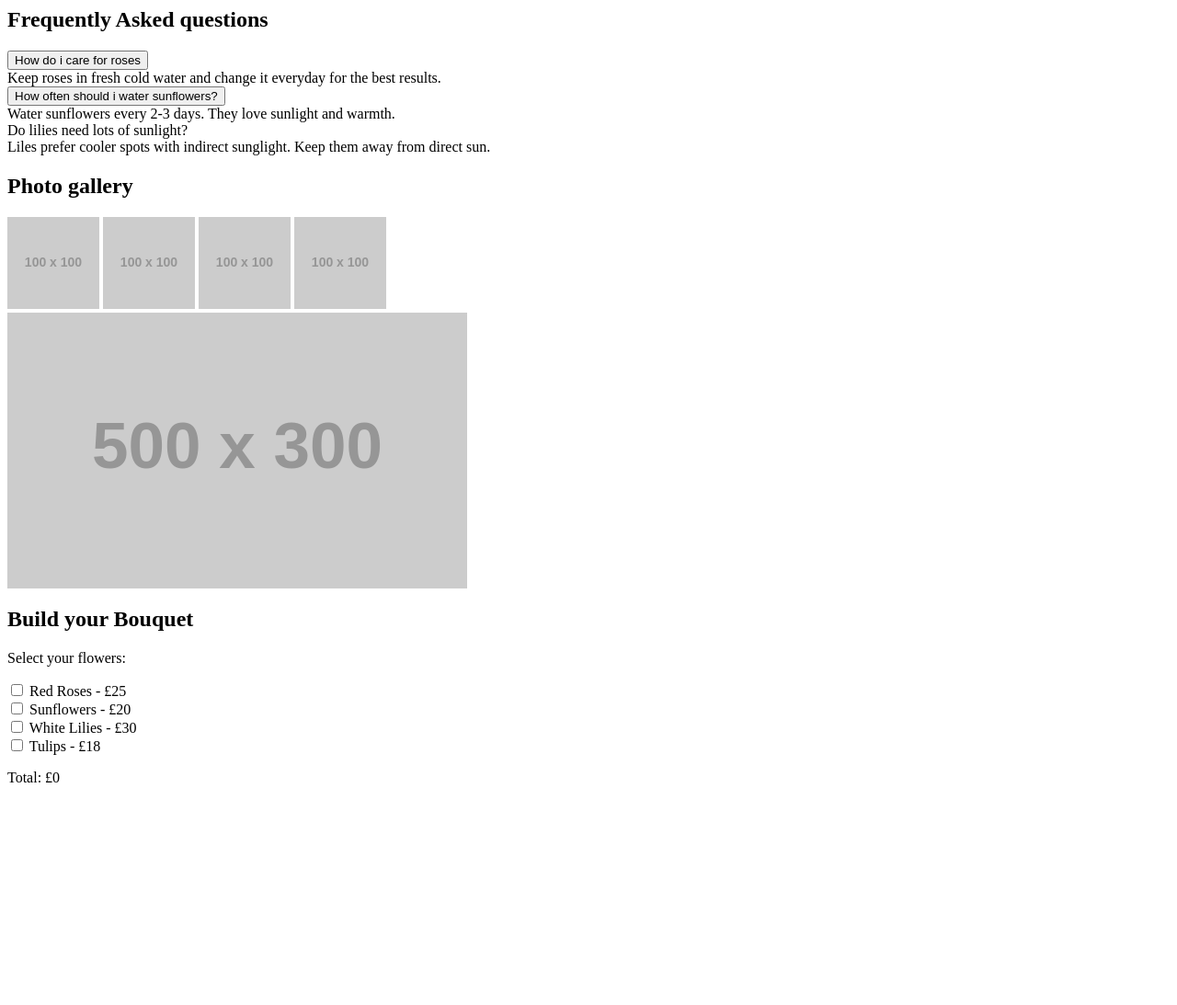
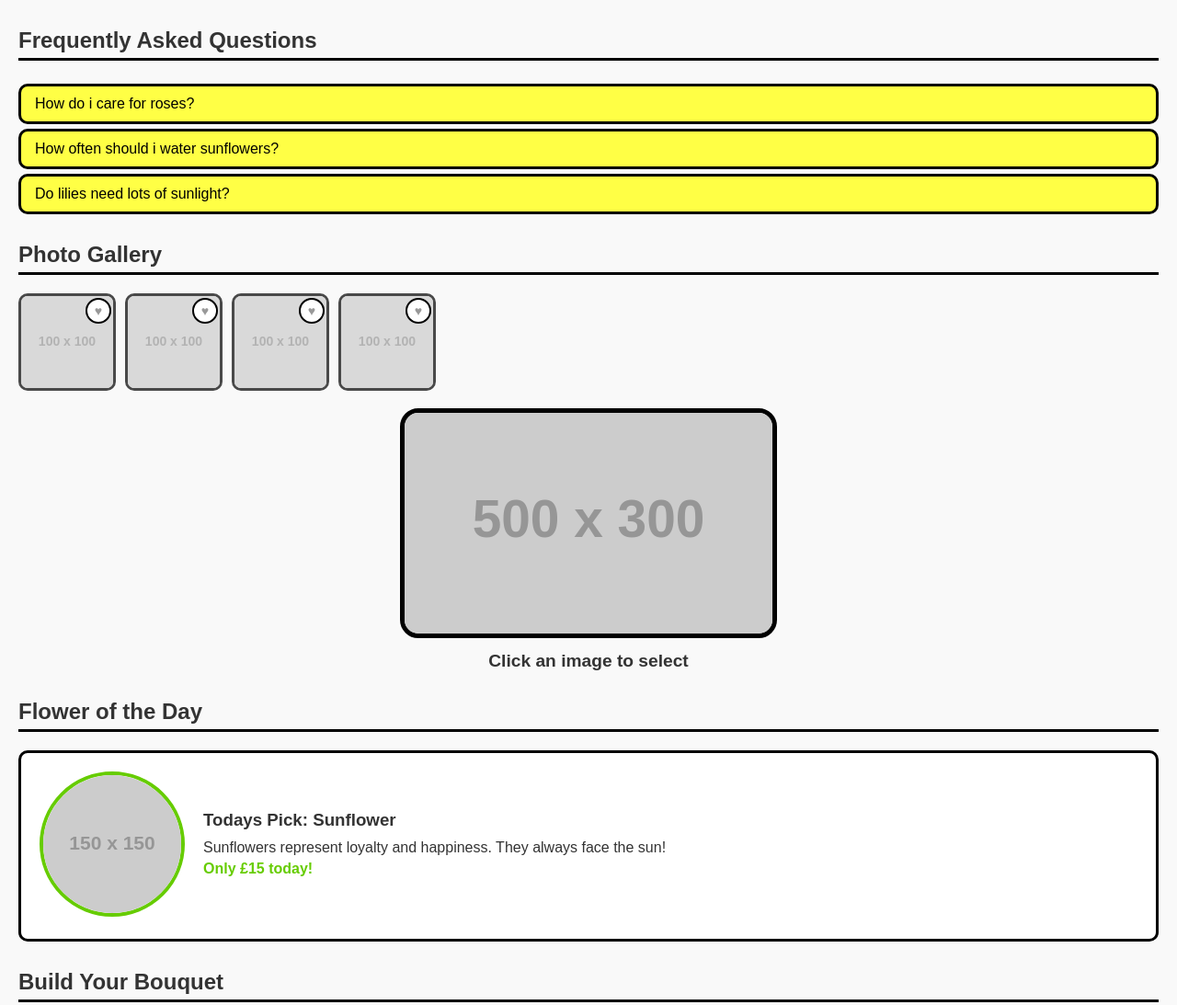
Before and after one commit to Group-21-COM109/demo-repository, a website: page Main/HTML/interactive.html in a window 1280 px wide. Shown: the top 1093 px of the page at 92% size. Before the commit the page ends 871 px from the top, so only its background shows below. Drawn offline with nearby package versions, Linux system fonts and the light colour scheme; files that its build step writes are made by us from their sources; placeholder pictures from the web are drawn by us.

Commit message:
Gareth - Interactive Page v1.0 (FAQ, Gallery, Calculator, Flower of Day, Favorites)

```diff
--- a/Main/HTML/interactive.html
+++ b/Main/HTML/interactive.html
@@ -1,40 +1,82 @@
+<!DOCTYPE html>
+<html>
+<head>
+<link rel="stylesheet" type="text/css" href="Styling_Files/style.css">
+<script src="Script_Files/jquery-4.0.0.min.js"></script>
+<script src="Script_Files/interactive.js"></script>
+<title>Interactive Page</title>
+</head>
+<body>
+
 <!-- FAQ SECTION -->
- <h2>Frequently Asked questions</h2>
+<h2>Frequently Asked Questions</h2>
 <div class="faq-section">
-    <button class="faq-question">How do i care for roses</button>
+   <button class="faq-question">How do i care for roses?</button>
    <div class="faq-answer">
        Keep roses in fresh cold water and change it everyday for the best results.
    </div>
 
-   <button class ="faq-question"> How often should i water sunflowers?</button>
+   <button class="faq-question">How often should i water sunflowers?</button>
    <div class="faq-answer">
        Water sunflowers every 2-3 days. They love sunlight and warmth.
    </div>
-   <butoon class="faq-question"> Do lilies need lots of sunlight?</butoon>
+
+   <button class="faq-question">Do lilies need lots of sunlight?</button>
    <div class="faq-answer">
-    Liles prefer cooler spots with indirect sunglight. Keep them away from direct sun.
+       Lilies prefer cooler spots with indirect sunlight. Keep them away from direct sun.
    </div>
 </div>
-<!-- Image gallery section-->
-  <h2>Photo gallery</h2>
+
+<!-- IMAGE GALLERY SECTION -->
+<h2>Photo Gallery</h2>
 <div class="gallery-section">
    <div class="thumbnails">
+       <div class="thumb-wrapper">
            <img src="https://via.placeholder.com/100x100/ff6b6b/ffffff?text=Roses" class="gallery-thumb" alt="Red roses">
+           <button class="fav-btn" onclick="toggleFav(this)">&#9829;</button>
+       </div>
+       <div class="thumb-wrapper">
            <img src="https://via.placeholder.com/100x100/ffd93d/333333?text=Sunflowers" class="gallery-thumb" alt="Sunflowers">
+           <button class="fav-btn" onclick="toggleFav(this)">&#9829;</button>
+       </div>
+       <div class="thumb-wrapper">
            <img src="https://via.placeholder.com/100x100/ffffff/333333?text=Lilies" class="gallery-thumb" alt="White Lilies">
+           <button class="fav-btn" onclick="toggleFav(this)">&#9829;</button>
+       </div>
+       <div class="thumb-wrapper">
            <img src="https://via.placeholder.com/100x100/ff69b4/ffffff?text=Tulips" class="gallery-thumb" alt="Tulips">
+           <button class="fav-btn" onclick="toggleFav(this)">&#9829;</button>
+       </div>
    </div>
    <div class="main-display">
        <img src="https://via.placeholder.com/500x300/ff6b6b/ffffff?text=Select+a+Flower" id="main-pic" alt="Selected Flowers">
+       <p id="flower-name">Click an image to select</p>
    </div>
 </div>
-<!-- Price calculator section-->
-  <h2> Build your Bouquet</h2>
+
+<!-- FLOWER OF THE DAY -->
+<h2>Flower of the Day</h2>
+<div class="flower-of-day">
+   <div class="fod-image">
+       <img src="https://via.placeholder.com/150x150/66cc00/ffffff?text=Sunflower" id="fod-pic" alt="Sunflower">
+   </div>
+   <div class="fod-info">
+       <h3>Todays Pick: Sunflower</h3>
+       <p>Sunflowers represent loyalty and happiness. They always face the sun!</p>
+       <p class="fod-price">Only £15 today!</p>
+   </div>
+</div>
+
+<!-- PRICE CALCULATOR SECTION -->
+<h2>Build Your Bouquet</h2>
 <div class="calculator-section">
-    <p> Select your flowers:</p>
+  <p>Select your flowers:</p>
   <input type="checkbox" class="flower-select" value="25"> Red Roses - £25<br>
   <input type="checkbox" class="flower-select" value="20"> Sunflowers - £20<br>
   <input type="checkbox" class="flower-select" value="30"> White Lilies - £30<br>
   <input type="checkbox" class="flower-select" value="18"> Tulips - £18<br>
   <p class="total-price">Total: <span id="bouquet-total">£0</span></p>
 </div>
+
+</body>
+</html>
--- a/Main/Styling_Files/style.css
+++ b/Main/Styling_Files/style.css
@@ -1,16 +1,11 @@
 /* interactive page styling */
 /* flower shop com109 project */
 
-/* body styling */
 body {
     font-family: Arial, sans-serif;
     margin: 20px;
     background-color: #f9f9f9;
     color: #333;
-}
-
-h1 {
-    text-align: center;
 }
 
 h2 {
@@ -43,11 +38,23 @@ h2 {
     background-color: #fff;
     border-left: 3px solid #66cc00;
     margin-bottom: 10px;
+    display: none;
 }
 
 /* gallery stuff */
 .gallery-section {
-    margin-bottom: 10px;
+    margin-bottom: 20px;
+}
+
+.thumbnails {
+    display: flex;
+    gap: 10px;
+    margin-bottom: 15px;
+}
+
+.thumb-wrapper {
+    position: relative;
+    display: inline-block;
 }
 
 .gallery-thumb {
@@ -55,7 +62,6 @@ h2 {
     height: 100px;
     object-fit: cover;
     cursor: pointer;
-    margin-right: 10px;
     border: 3px solid #000000;
     border-radius: 10px;
     opacity: 0.7;
@@ -66,11 +72,74 @@ h2 {
     border-color: #66cc00;
 }
 
+.fav-btn {
+    position: absolute;
+    top: 5px;
+    right: 5px;
+    background: #fff;
+    border: 2px solid #000;
+    border-radius: 50%;
+    width: 28px;
+    height: 28px;
+    cursor: pointer;
+    font-size: 14px;
+    color: #999;
+}
+
+.fav-btn:hover {
+    background-color: #ffcccc;
+}
+
+.fav-btn.favorited {
+    color: #ff0000;
+}
+
+.main-display {
+    text-align: center;
+}
+
 .main-display img {
     width: 100%;
-    max-width: 500px;
+    max-width: 400px;
     border: 5px solid #000000;
     border-radius: 20px;
+}
+
+#flower-name {
+    font-size: 1.2rem;
+    font-weight: bold;
+    margin-top: 10px;
+}
+
+/* flower of the day stuff */
+.flower-of-day {
+    background-color: #fff;
+    padding: 20px;
+    border: 3px solid #000000;
+    border-radius: 10px;
+    display: flex;
+    gap: 20px;
+    align-items: center;
+    margin-bottom: 20px;
+}
+
+.fod-image img {
+    border-radius: 50%;
+    border: 4px solid #66cc00;
+}
+
+.fod-info h3 {
+    color: #333;
+    margin: 0 0 10px 0;
+}
+
+.fod-info p {
+    margin: 5px 0;
+}
+
+.fod-price {
+    font-weight: bold;
+    color: #66cc00;
 }
 
 /* calculator stuff */
@@ -80,6 +149,7 @@ h2 {
     border: 3px solid #000000;
     border-radius: 10px;
     display: inline-block;
+    margin-bottom: 20px;
 }
 
 .calculator-section input[type="checkbox"] {
@@ -88,11 +158,12 @@ h2 {
 }
 
 .total-price {
+    font-size: 24px;
     font-weight: 500;
-    font-size: 24px;
     color: #ffff45;
     background-color: #000000;
     padding: 10px;
     display: inline-block;
     border-radius: 10px;
+    margin: 10px 0;
 }
```
Also changed, not shown: Main/Script_Files/script.js (+18 -14 lines). Lines whose indentation alone changed are shown as unchanged.
